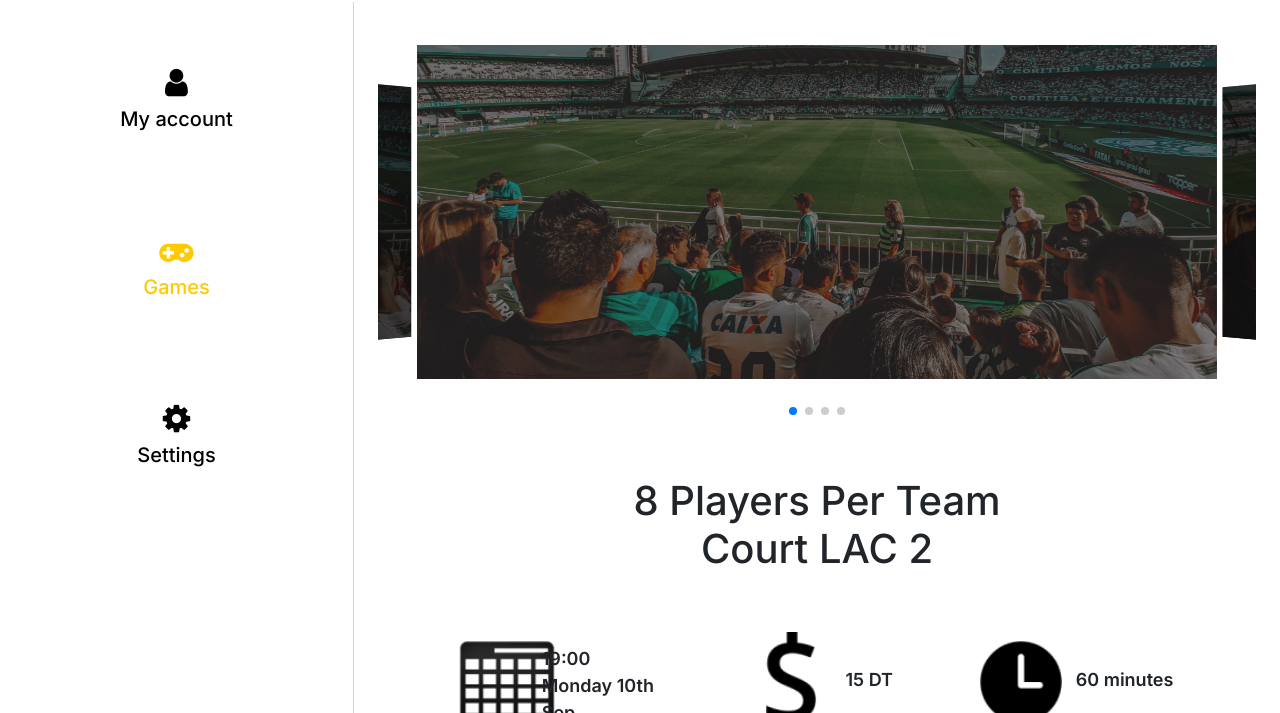
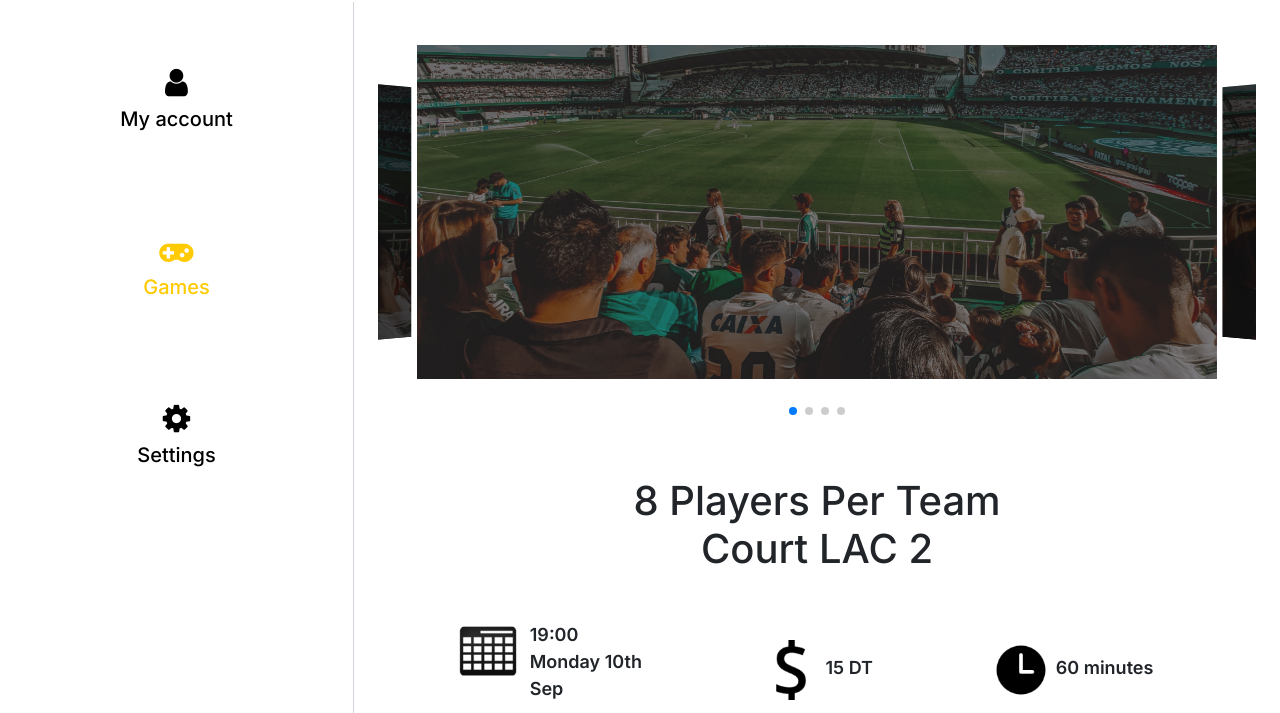
Before and after one commit to shaan147/PlayFast-Website, a plain HTML site: page pages/DetailMatch.html in a window 1280 px wide. Shown: the part 87-800 px from the top of the page. Drawn offline with nearby package versions, Linux system fonts and the light colour scheme.

Commit message:
UserPages Completed

```diff
--- a/pages/DetailMatch.html
+++ b/pages/DetailMatch.html
@@ -189,27 +189,27 @@ ul.pt-4 li::before {
         <div class="col-4">
           <div class="row d-flex flex-row justify-content-center align-content-center">
 
-            <div class="col-4 align-content-center text-center">
+            <div class="col-4">
 
-              <img src="../images/image 2.png" style="width: 100px;" alt="">
+              <img src="../images/image 2.png" class="detailsimagesset" alt="">
             </div>
-            <div class="col-7">
-              <p class="pt-4 dtailfont"> 19:00 <br> Monday 10th Sep </p>
+            <div class="col-7 p-0">
+              <p class=" dtailfont breaklinefix"> 19:00 <br> Monday 10th Sep </p>
             </div>
           </div>
 
 
         </div>
-        <div class="col-4 align-content-center text-center">
+        <div class="col-4 align-content-center text-center padding-top-0">
 
-          <img src="../images/image 3.png" style="width: 100px;" alt="">
-          <span class="dtailfont"> 15 DT
+          <img src="../images/image 3.png" style="width: 60px;" alt="">
+          <span class="dtailfont breaklinefix"> 15 DT
           </span>
         </div>
-        <div class="col-4 align-content-center text-center">
+        <div class="col-4 align-content-center text-center padding-top-0">
 
-          <img src="../images/image 4.png" style="width: 100px;" alt="">
-          <span class="dtailfont"> 60 minutes
+          <img src="../images/image 4.png" style="width: 60px;" alt="">
+          <span class="dtailfont breaklinefix"> 60 minutes
           </span>
         </div>
       </div>
--- a/styles/styles.css
+++ b/styles/styles.css
@@ -321,8 +321,14 @@ div#transactionTable_info {
 .mt-90px{
     padding-top: 100px !important;
 }
+.detailsimagesset{
+    width: 60px; float: right;
+}
 
 @media (max-width: 650px){
+    .detailsimagesset{
+        width: 60px; float: none;
+    }
     .footermenudiv{
         padding-top: 8px !important;
         padding-bottom: 8px !important;
@@ -331,6 +337,10 @@ div#transactionTable_info {
    .sizefoooter{
     font-size: 22px !important;
    }
+   .breaklinefix{
+    white-space: pre;
+   }
+
     .footermenudiv p{
         padding: 0px !important;
         margin: 0px !important;
@@ -585,6 +595,14 @@ div#transactionTable_info {
         padding-top: 25px !important;
         padding-bottom: 25px !important;
     }
+    .widtghfix{
+        width: 60% !important;
+        padding: 0px !important;
+       }
+       .width20fix{
+        width: 20% !important;
+        padding: 0px !important;
+       }
 
 }
 
```
Also changed, not shown: pages/Details.html (+7 -6 lines), pages/MatchDetails.html (+7 -7 lines), pages/Notify.html (+6 -6 lines), pages/PromoAdded.html (+2 -2 lines).
